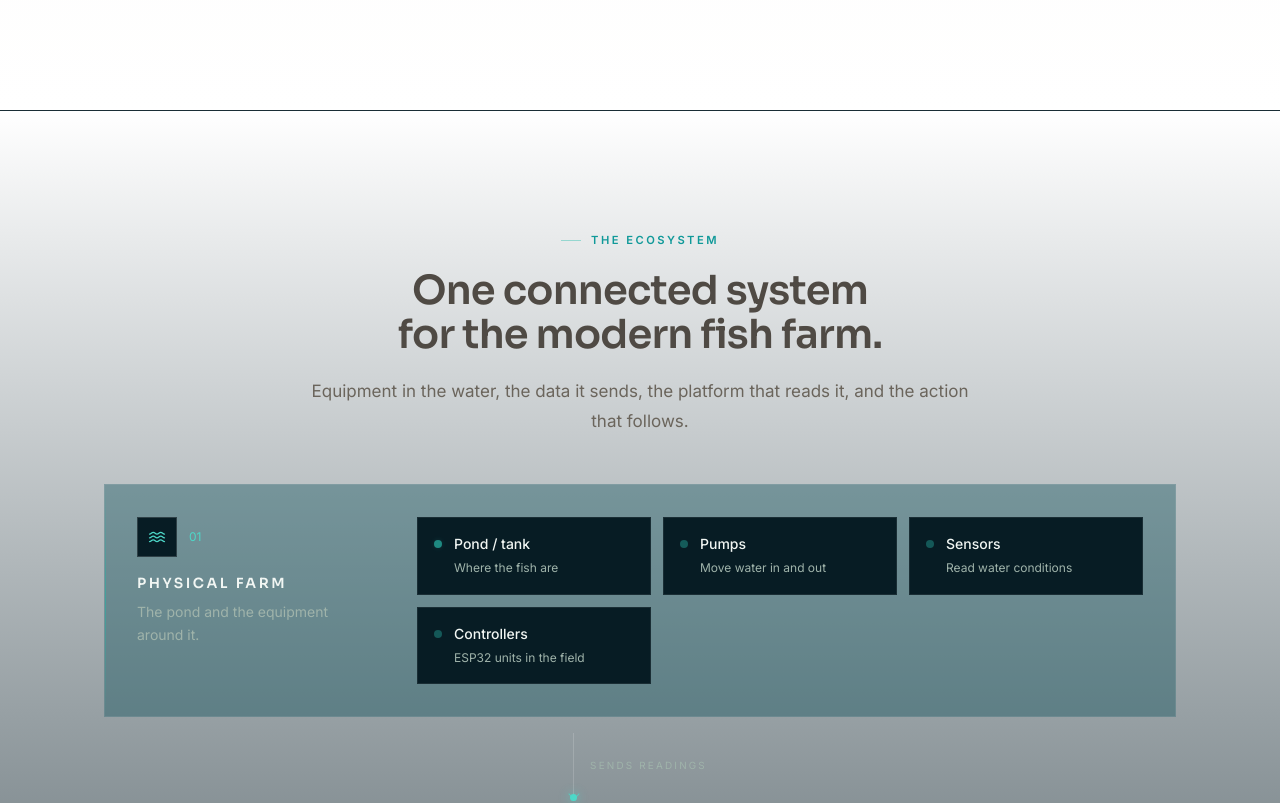
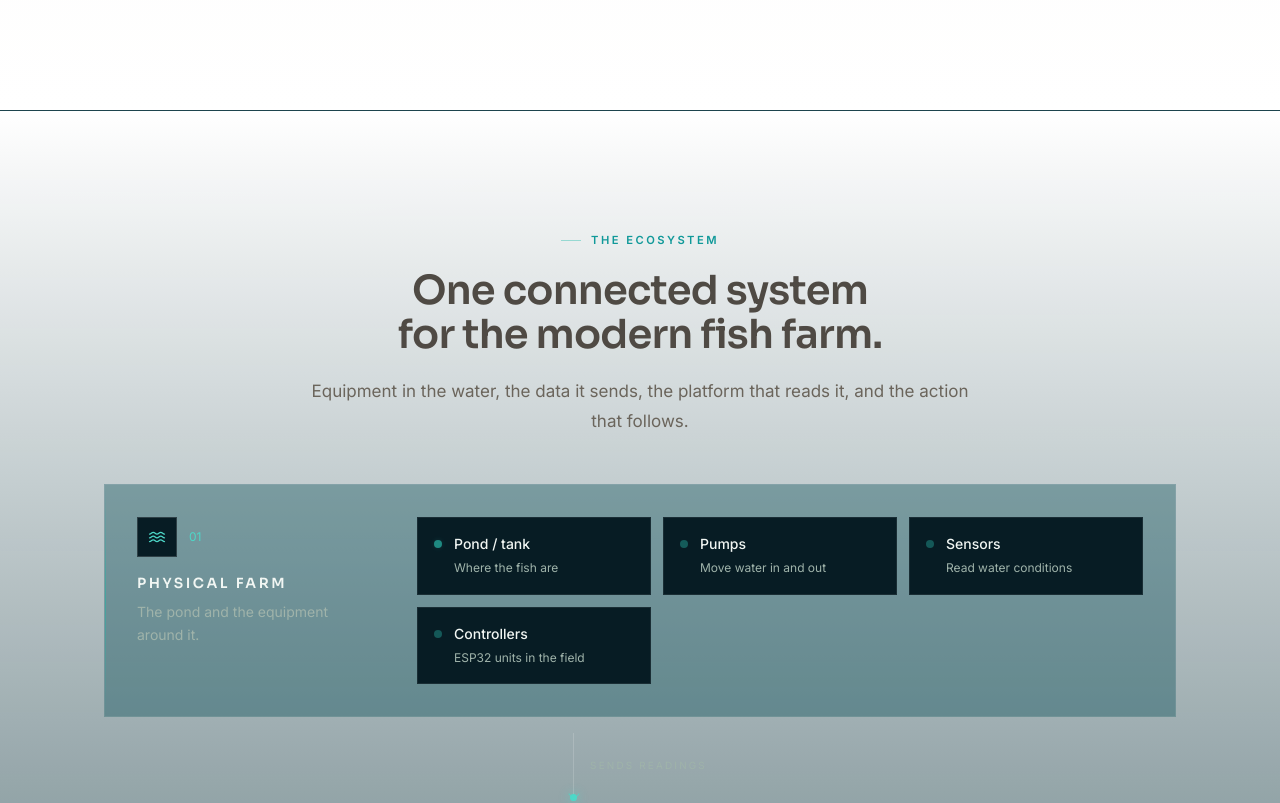
Before and after one commit to mvmholdco-dev/gansystem-web, a Next.js app: page / in a window 1280 px wide. Shown: the part 4948-5751 px from the top of the page. Built offline with nearby package versions, Linux system fonts and the light colour scheme.

Commit message:
update css gradient

```diff
--- a/src/app/page.tsx
+++ b/src/app/page.tsx
@@ -284,7 +284,7 @@ export default function HomePage() {
       {/* Connected system */}
       <section
         id="connected-system"
-        className="relative overflow-hidden border-t border-line bg-gradient-to-b from-white to-ocean-950 py-20 sm:py-28"
+        className="relative overflow-hidden border-t border-line bg-gradient-to-b from-white to-ocean-900/50 py-20 sm:py-28"
       >
         <div aria-hidden="true" className="field-wash absolute inset-0 -z-10" />
         <Container>
```
